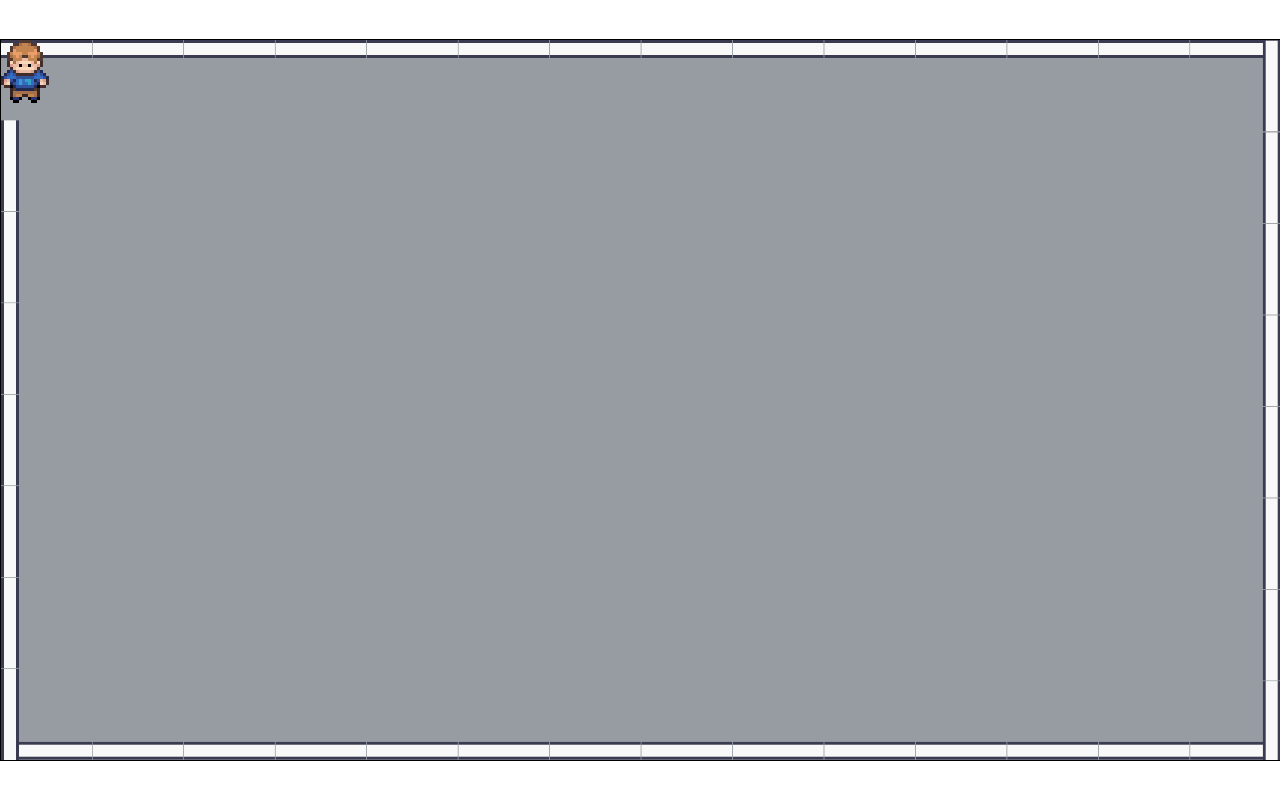
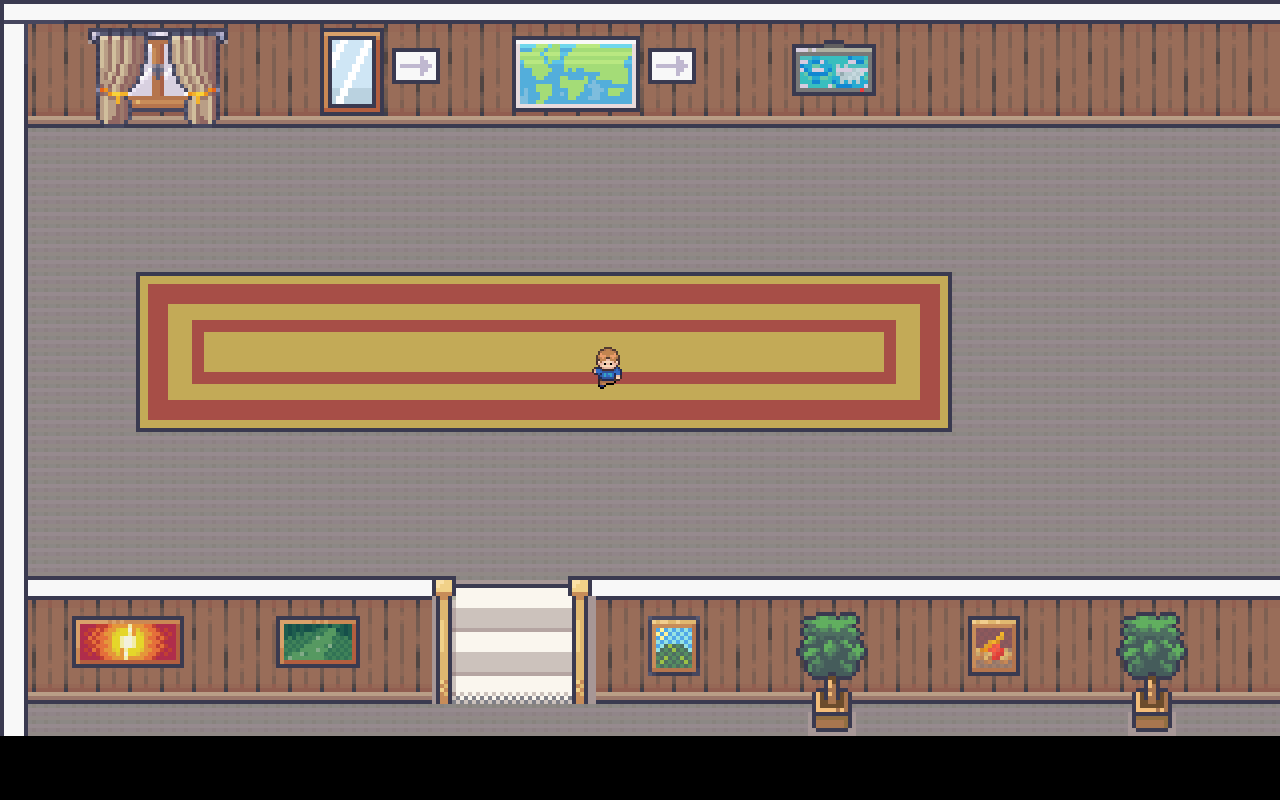
Before and after one commit to Bruno6244bh/portifolioGame, a plain HTML site: page index.html in a window 1280 px wide. Drawn offline with Linux system fonts and the light colour scheme.

Commit message:
redo tilemap and character movement

```diff
--- a/index.html
+++ b/index.html
@@ -9,6 +9,6 @@
     <script src="script.js" defer></script>
 </head>
 <body>
-    <canvas width="1280" height="720"></canvas>
+    <canvas width="1280" height="736"></canvas>
 </body>
 </html>
--- a/script.js
+++ b/script.js
@@ -1,123 +1,65 @@
-let img = new Image(); // criação do objeto imagem no javascript
-img.src = './sources/character.png'; // definição do source da imagem
-img.onload = function() { // função que será executada assim que o objeto "img" for carregado
-    init();
+const canvas = document.querySelector('canvas');
+const context = canvas.getContext('2d');
+
+canvas.width = 1280;
+canvas.height = 736;
+
+context.fillStyle = 'white';
+context.fillRect(0, 0, canvas.width, canvas.height);
+
+const image = new Image();
+image.src = './sources/mainTileset.png';
+
+const playerImage = new Image();
+playerImage.src = './sources/runDown.png'
+
+image.onload = () => {
+context.drawImage(image, 0, 0);
+context.drawImage(
+playerImage,
+0,
+0,
+playerImage.width / 3,
+playerImage.height,
+canvas.width / 2 - playerImage.width / 2,
+canvas.height / 2 - playerImage.height / 2,
+playerImage.width / 3,
+playerImage.height,)
 }
 
-let canvas = document.querySelector('canvas'); // referencia ao objeto "canvas" no javascript
-let context = canvas.getContext('2d');
-const escale = 1; // constant to scale character's size
-const Width = 48; // character's width
-const Height = 63; // character's height
-const escaleWidth = escale * Width;
-const escaleHeight = escale * Height;
-let positionX = 0; //variable that define character's position on the X axis
-let positionY = 0; //variable that define character's position on the Y axis
-let speed = 1.5 //variable that defines character's speed
+window.addEventListener('keydown', (e) => {
+    console.log('keydown = ' + e.keyCode)
+    switch (e.keyCode) {
+        case 87:
+            console.log('up')
+        break;
 
-//variables above define character's current direction
-let up = false;
-let down = false;
-let right = false;
-let left = false;
+        case 38:
+            console.log('up')
+        break;
 
-function drawFrames(posX, posY, canvasX, canvasY) {
-    // context.clearRect(0, 0, canvas.width, canvas.height);
-    context.drawImage(img, posX*Width, posY*Height, Width, Height, canvasX, canvasY, escaleWidth, escaleHeight);
-}
+        case 65:
+            console.log('left')
+        break;
 
-const images = [1, 0, 1, 2]; // sprites's order in spritesheet to animation
-let indexImage = 2; // array position
-let countingFrames = 0; // scoring position in spritesheet
-let currentDirection = 0; // sprite direction
+        case 37:
+            console.log('left')
+        break;
 
-function step() {
+        case 83:
+            console.log('down')
+        break;
 
-    cancelAnimationFrame(idle)
+        case 40:
+            console.log('down')
+        break;
 
-    countingFrames++;
-    if(countingFrames < 13) {
-        window.requestAnimationFrame(step);
-        return;
+        case 68:
+            console.log('right')
+        break;
+
+        case 39:
+            console.log('right')
+        break;
     }
-    countingFrames = 0;
-    context.clearRect(0, 0, canvas.width, canvas.height);
-    drawFrames(images[indexImage], currentDirection, positionX, positionY);
-    indexImage++;
-    if(indexImage >= images.length) {
-        indexImage = 0;
-    }
-    window.requestAnimationFrame(step);
-}
-
-
-function idle() {
-
-    if(currentDirection === 0) {
-        indexImage = 2;
-    } else if ( currentDirection === 1) {
-        indexImage = 5
-    } else if (currentDirection === 2) {
-        indexImage = 8
-    } else if (currentDirection === 3) {
-        indexImage = 11
-    }
-
-    context.clearRect(0, 0, canvas.width, canvas.height);
-    drawFrames(images[indexImage], currentDirection, positionX, positionY);
-}
-
-
-function init() {
-    window.requestAnimationFrame(idle);
-}
-
-window.addEventListener('keydown', (event) => {
-    if (event.keyCode === 37) {
-        left = true;
-        step()
-    } else if (event.keyCode === 39) {
-        right = true;
-        step()
-    } else if (event.keyCode === 38) {
-        up = true
-        step()
-    } else if (event.keyCode === 40) {
-        down = true;
-        step()
-    }
-} )
-
-window.addEventListener('keyup', (event) => {
-    if (event.keyCode === 37) {
-        left = false;
-    } else if (event.keyCode === 39) {
-        right = false;
-    } else if (event.keyCode === 38) {
-        up = false
-    } else if (event.keyCode === 40) {
-        down = false;
-    }
-} )
-
-const game = () => {
-    if (up === true) {
-        positionY -= speed;
-        currentDirection = 3
-    }
-    if (down === true) {
-        positionY += speed;
-        currentDirection = 0
-    }
-    if (left === true) {
-        positionX -= speed;
-        currentDirection = 1
-    }
-    if (right === true) {
-        positionX += speed;
-        currentDirection = 2
-    }
-    requestAnimationFrame(game);
-    drawFrames();
-}
-requestAnimationFrame(game)
+})
--- a/styles.css
+++ b/styles.css
@@ -1,10 +1,4 @@
-canvas {
-    border: solid 1px black;
-    position: absolute;
-    top: 0;
-    bottom: 0;
-    left: 0;
-    right: 0;
-    margin: auto;
-    background-image: url(./sources/TileMap.png);
+body {
+    background-color: black;
+    margin: 0;
 }
```
Also changed, not shown: sources/mainTileset.png (added), sources/runDown.png (added), sources/runLeft.png (added), sources/runRight.png (added), sources/runUp.png (added).
